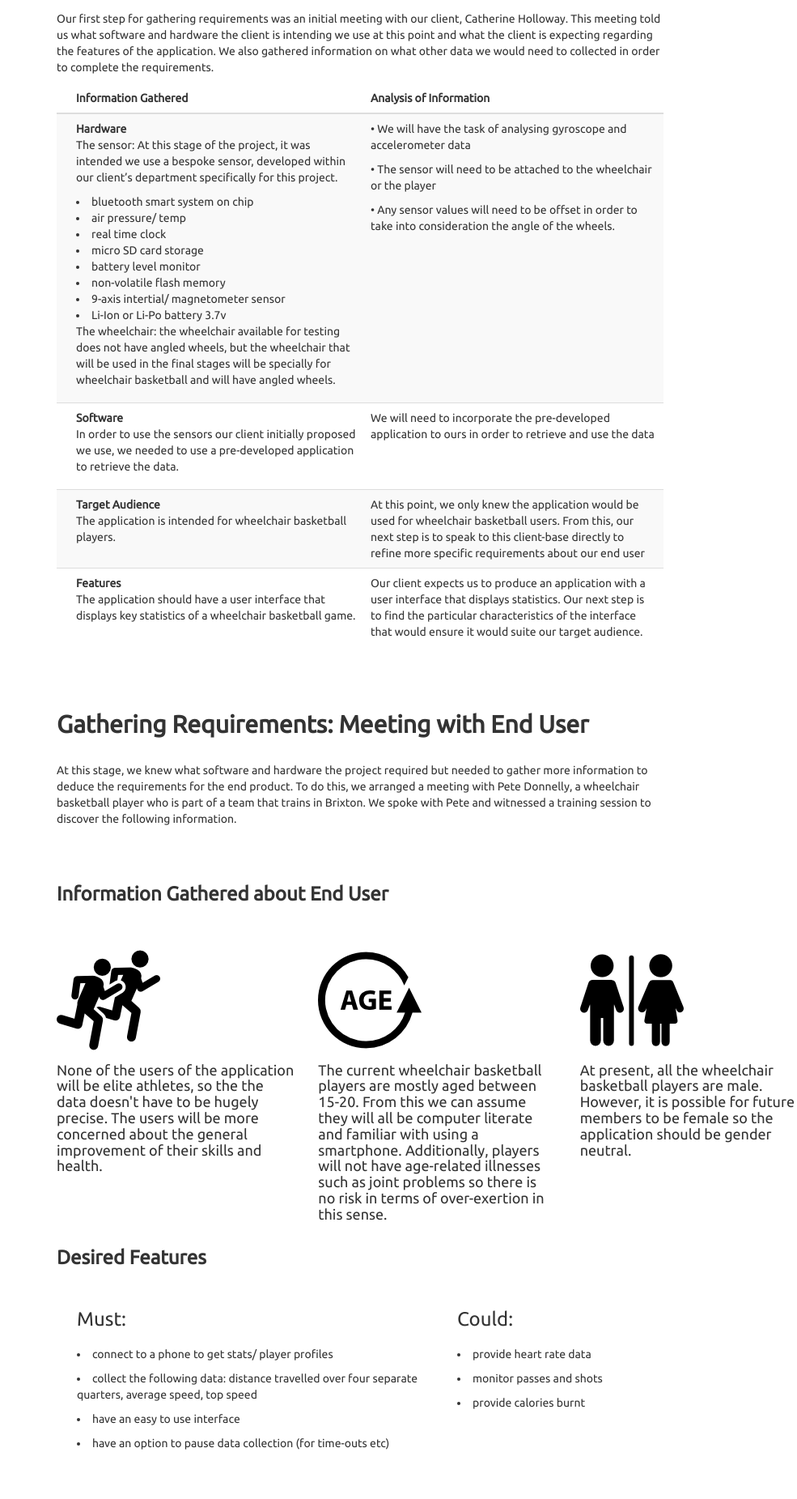
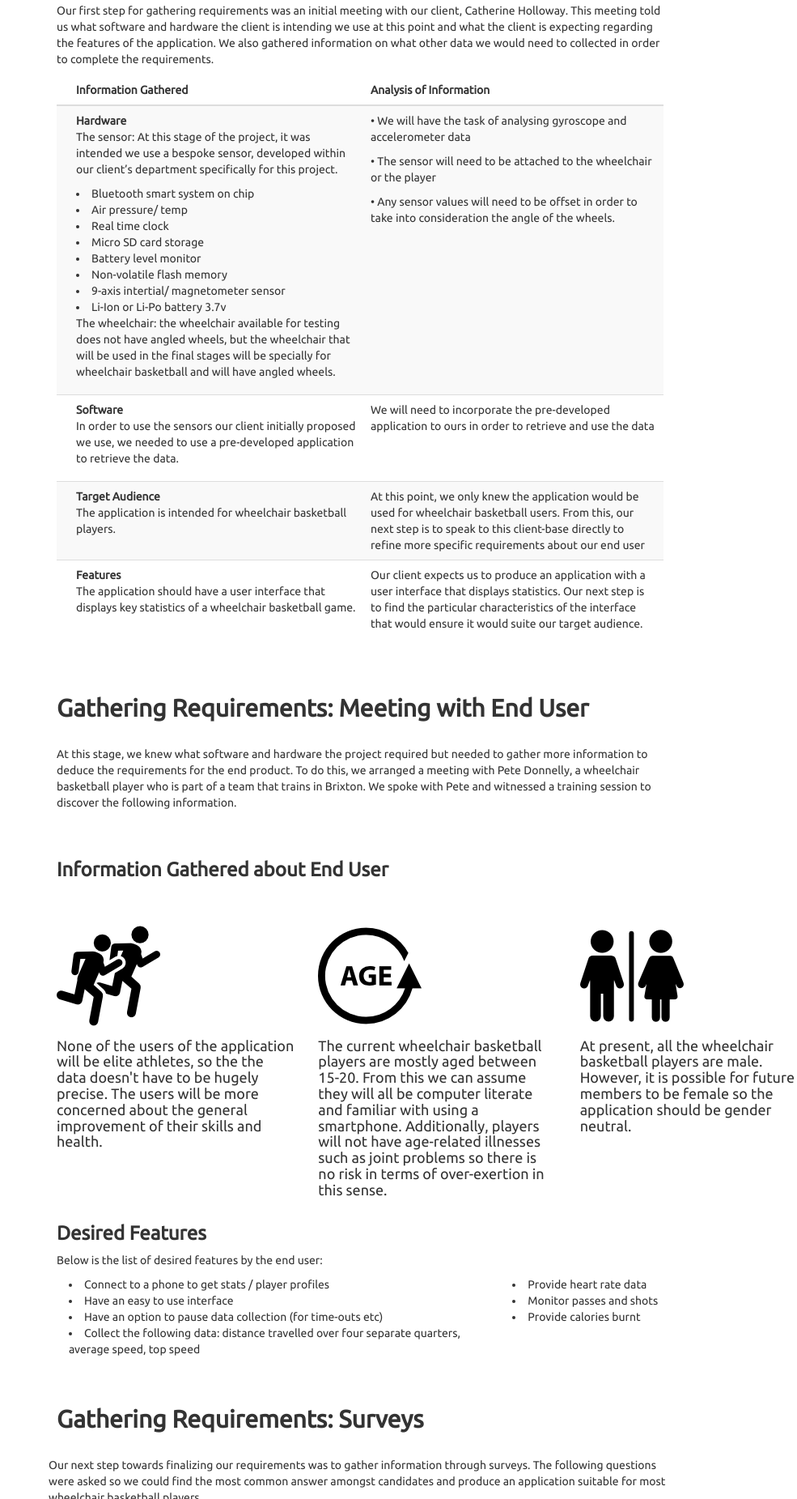
Before and after one commit to yvettepinder/214P_Website, a plain HTML site: page requirements.html in a window 1280 px wide. Shown: the part 949-2800 px from the top of the page at 81% size, without its empty margins (295-1280 px from the left). Drawn offline with nearby package versions, Linux system fonts and the light colour scheme.

Commit message:
Update Home, Requirements and Research

```diff
--- a/index.css
+++ b/index.css
@@ -95,14 +95,14 @@ body {
     max-width: 1150px;
     padding-left: 1rem;
     padding-right: 1rem;
-    padding-bottom: 2rem;
+    padding-bottom: 1rem;
     margin: auto;
 }
 
 .container-fluid img {
     max-height: 900px;
     max-width: 600px;
-    padding: 5rem;
+    padding: 3rem;
 }
 
 
--- a/requirements.html
+++ b/requirements.html
@@ -26,7 +26,7 @@
             <div class="collapse navbar-collapse" id="myNavbar">
                 <ul class="nav navbar-nav navbar-right">
                     <li class="underlined active"><a href="index.html" class="fix-underline-a"><font color="black">HOME</font></a></li>
-                    <li class="underlined"><a href="requirements.html"><font color="black">REQUIREMENTS</font></a></li>
+                    <li class="underlined"><a href="requirements.html"><font color="black"><b><u>REQUIREMENTS</u></b></font></a></li>
                     <li class="underlined"><a href="research.html"><font color="black">RESEARCH</font></a></li>
                     <li class="underlined"><a href="hci.html"><font color="black">HCI</font></a></li>
                     <li class="underlined"><a href="design.html"><font color="black">DESIGN</font></a></li>
@@ -54,7 +54,7 @@
         <div class="span9 my-content">
             <section id="section1">
                 <div class="container">
-                    <h2><strong> Requirements</strong></h2>
+                    <h2><strong> Introduction and Goals</strong></h2>
                   </div>
                   <div class="container">
                     <h5><strong> Introduction to project background and client</strong></h5>
@@ -74,8 +74,6 @@
                             <p>As our project has progressed, every part of research was valuable despite not necessarily being relevant to the final set of tools we have produced. The information we gathered from requirement gathering helped us produce our end product, and therefore is both useful for the development of our tools and the future technicians who may use our tools. For this reason, it is worth noting the progression from the research we undertook with our initial set of requirements. </p>
 
                     </p>
-
-
 
                 </div>
             </section>
@@ -101,18 +99,18 @@
                           <th scope="row"></th>
                             <td><b>Hardware</b>
                                 <p>The sensor: At this stage of the project, it was intended we use a bespoke sensor, developed within our client’s department specifically for this project. </p>
-                                <li>   bluetooth smart system on chip </li>
-                                <li>   air pressure/ temp </li>
-                                <li>   real time clock </li>
-                                <li>   micro SD card storage </li>
-                                <li>   battery level monitor  </li>
-                                <li>   non-volatile flash memory  </li>
+                                <li>   Bluetooth smart system on chip </li>
+                                <li>   Air pressure/ temp </li>
+                                <li>   Real time clock </li>
+                                <li>   Micro SD card storage </li>
+                                <li>   Battery level monitor  </li>
+                                <li>   Non-volatile flash memory  </li>
                                 <li>   9-axis intertial/ magnetometer sensor </li>
                                 <li>   Li-Ion or Li-Po battery 3.7v </li>
-
                                 <p>The wheelchair: the wheelchair available for testing does not have angled wheels, but the wheelchair that will be used in the final stages will be specially for wheelchair basketball and will have angled wheels.  </p>
                             </td>
-                                              <td><p>• We will have the task of analysing gyroscope and accelerometer data</p>
+                            <td>
+                                <p>• We will have the task of analysing gyroscope and accelerometer data</p>
                                 <p>•   The sensor will need to be attached to the wheelchair or the player</p>
                                 <p>•   Any sensor values will need to be offset in order to take into consideration the angle of the wheels.</p>
                             </td>
@@ -170,67 +168,72 @@
                                 <h4>At present, all the wheelchair basketball players are male. However, it is possible for future members to be female so the application should be gender neutral.</h4>
                             </div>
                         </div>
+
                         <h3> <b>Desired Features</b></h3>
-                            <div class="container text-center">
-                            <div class="col-sm-6">
-                                <h3>Must:</h3>
-                                    <li>connect to a phone to get stats/ player profiles</li>
-                                    <li>collect the following data: distance travelled over four separate quarters, average speed, top speed</li>
-                                    <li> have an easy to use interface</li>
-                                    <li>have an option to pause data collection (for time-outs etc)</li>
 
+                                <p>Below is the list of desired features by the end user:</p>
+
+                                <div class="col-sm-7">
+                                        <li> Connect to a phone to get stats / player profiles</li>
+                                        <li> Have an easy to use interface</li>
+                                        <li> Have an option to pause data collection (for time-outs etc)</li>
+                                        <li> Collect the following data: distance travelled over four separate quarters, average speed, top speed</li>
                                 </div>
-                            <div class="col-sm-6">
-                                <h3>Could:</h3>
-                                    <li>provide heart rate data</li>
-                                    <li>monitor passes and shots</li>
-                                    <li>provide calories burnt</li>
 
-                            </div>
+                                <div class="col-sm-4">
+                                        <li> Provide heart rate data</li>
+                                        <li> Monitor passes and shots</li>
+                                        <li> Provide calories burnt</li>
                                 </div>
 
                    </div>
 
 <div class="container">
-        <h2><strong> Gathering Requirements: Surveys</strong></h2>
+        <h2><strong>Gathering Requirements: Surveys</strong></h2>
 </div>
-    <div class="container-fluid">
       <p>
           Our next step towards finalizing our requirements was to gather information through surveys.  The following questions were asked so we could find the most common answer amongst candidates and produce an application suitable for most wheelchair basketball players.
       </p>
-    </div>
 
     <div class="row">
                             <div class="col-sm-6">
                                       <img src="img/phonePlatform.png" class="icon" width="500">
                                   </div>
+
                                   <div class="col-sm-6">
                                       <img src="img/comfortableWearing.png" class="icon" width="500">
+                                  </div>
+                            </div>
+    <div class="row">
 
-                            </div>
                             <div class="col-sm-6">
                                 <img src="img/howOld.png" class="icon" width="500">
                             </div>
+
                             <div class="col-sm-6">
                                 <img src="img/timePlayedFor.png" class="icon" width="500">
+                            </div>
+    </div>
+    <div class="row">
 
-                            </div>
                             <div class="col-sm-6">
                                 <img src="img/currentTracking.png" class="icon" width="500">
                             </div>
+
                             <div class="col-sm-6">
                                 <img src="img/desireToTrack.png" class="icon" width="500">
+                            </div>
+    </div>
+    <div class="row">
 
-                            </div>
                             <div class="col-sm-6">
                                 <img src="img/otherTracking.png" class="icon" width="500">
                             </div>
+
                             <div class="col-sm-6">
                                 <img src="img/disability.png" class="icon" width="500">
-
                             </div>
     </div>
-
 
     <div class="container text-center">
         <h3><b>Analysis of Survey</b></h3>
@@ -290,10 +293,10 @@
         </table>
 
       </div>
+    </section>
 
+            <section id="section3">
 
-            </section>
-            <section id="section3">
                 <div class="container">
                     <h2><strong> Personas</strong></h2>
                           <p>
@@ -315,41 +318,35 @@
                 </div>
             </section>
             <section id="section4">
-                    <div class="container">
+              <div class="container text-center">
+
                         <h2><strong> Storyboards</strong></h2>
                 </div>
-
-
                     <div class="container">
                         We designed the following storyboards as a human-centred design approach to capture how our application will actually work in place.
                     </div>
 
-
-                    <div class="container">
                     <h4><strong> Storyboard 1: Lisa</strong></h4>
-                    </div>
 
                     <div class="container">
                         <u><img src="img/lisa1.png"></u>
                         <u><img src="img/lisa2.png"></u>
                     </div>
 
-                        <div class="container">
                    <h4><strong> Storyboard 2: Mike</strong></h4>
-                    </div>
 
                     <div class="container">
                         <u><img src="img/mike1.png"></u>
                         <u><img src="img/mike2.png"></u>
                     </div>
+
             </section>
+
             <section id="section5">
                 <div class="container text-center">
                     <h2><strong>MoScoW Requirements</strong></h2>
                     <p>Following our initial research to determine our requirements, our project and therefore our requirements changed drastically due to problems with existing legacy code on our client's side. At this point, the research we had undertaken to deduce our final requirements was relevant for our user interface but not could be applied to the back end features. However, with a week before submission, we were unable to complete extensive research for our new requirements. Instead we met with our new client, Dean Mohamedally, to produce the following requirements: </p>
-
                 </div>
-                <div class="container-fluid">
                     <table class="table table-striped">
                       <thead>
                         <tr>
@@ -470,10 +467,10 @@
                       </tbody>
                     </table>
 
-                  </div>
+
             </section>
             <section id="section6">
-                    <div class="container">
+              <div class="container text-center">
                         <h2><strong> Use Cases</strong></h2>
                   </div>
 
```
Also changed, not shown: index.html (+1 -1 lines), research.html (+6 -7 lines). Lines whose indentation alone changed are shown as unchanged.
